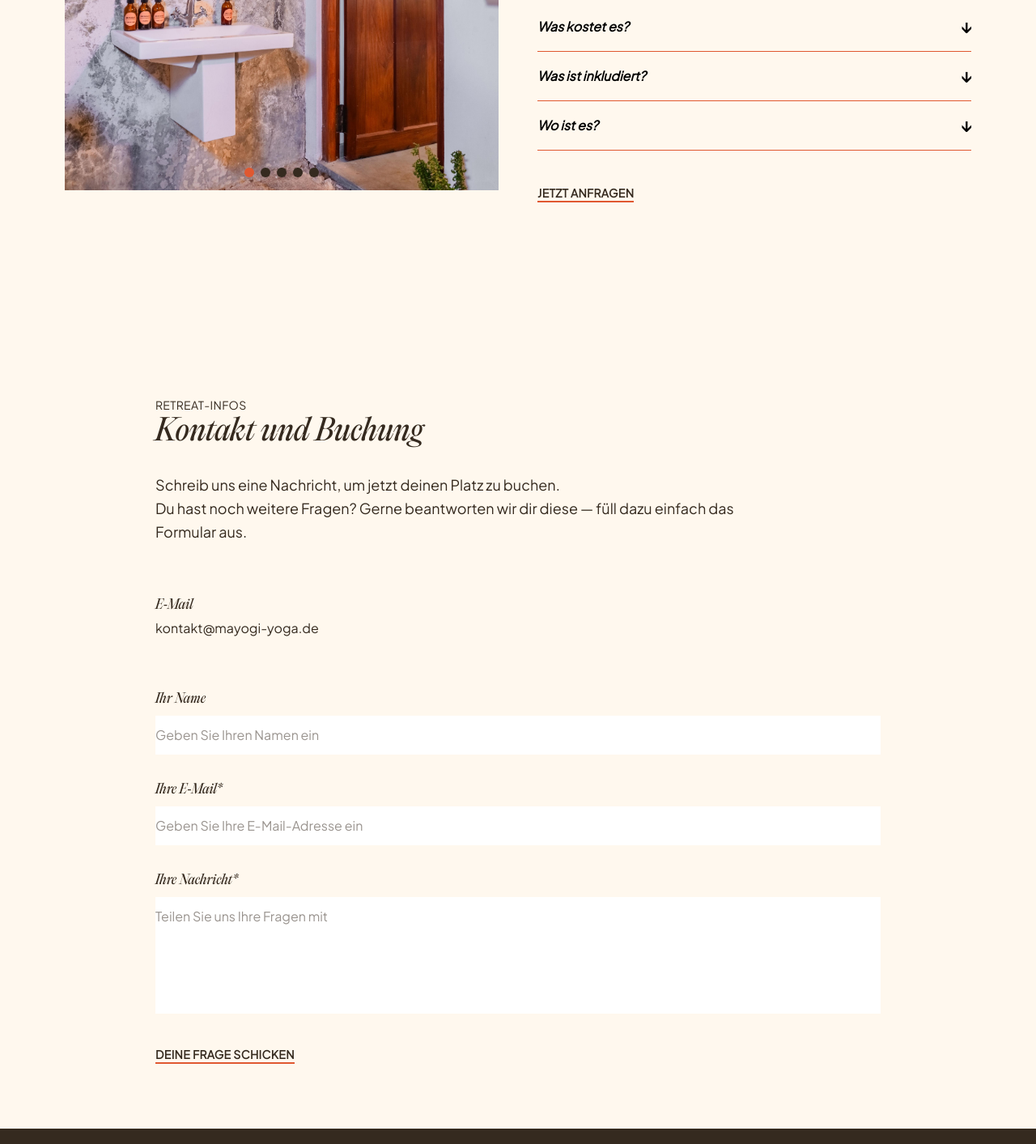
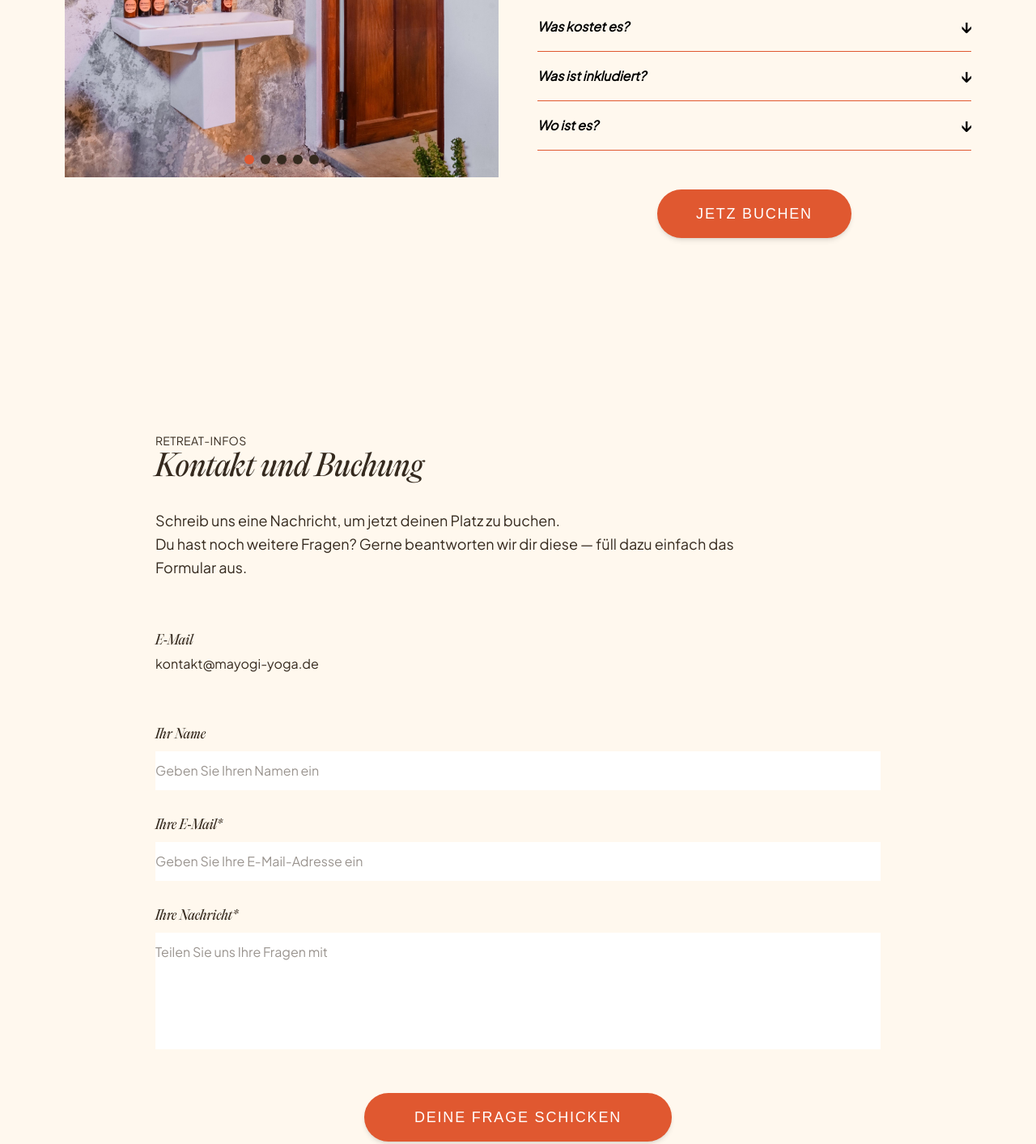
Before and after one commit to carmaretreats/retreats, an Astro site: page /retreats in a window 1280 px wide. Shown: the part 1516-2929 px from the top of the page at 81% size. Built offline with nearby package versions, Linux system fonts and the light colour scheme; Astro itself is replaced by a stand-in of ours; a web font is replaced by a local one.

Commit message:
Fix cta fixed size

```diff
--- a/src/components/CTA.astro
+++ b/src/components/CTA.astro
@@ -6,7 +6,7 @@ const {
 } = Astro.props;
 
 const base =
-  'inline-block rounded-full uppercase font-sora text-white tracking-widest text-base md:text-lg px-10 py-4 shadow-md transition-colors duration-300 focus:outline-none focus:ring-2 focus:ring-offset-2 focus:ring-offset-cream-bg';
+  'inline-block w-[240px] text-center rounded-full uppercase font-sora text-white tracking-widest text-base md:text-lg px-10 py-4 shadow-md transition-colors duration-300 focus:outline-none focus:ring-2 focus:ring-offset-2 focus:ring-offset-cream-bg';
 
 const colors = {
   brown: 'bg-[var(--color-paper-brown)] hover:bg-[#6f2f23] focus:ring-[var(--color-paper-brown)]',
--- a/src/components/Carousel.astro
+++ b/src/components/Carousel.astro
@@ -1,4 +1,4 @@
-<div class="w-full flex flex-col justify-center items-center">
+<div class="w-full flex flex-col justify-start items-center">
   <div
     class="max-w-4xl mx-auto relative"
     x-data="{ activeSlide: 0, slides: [
--- a/src/components/ContactSection.astro
+++ b/src/components/ContactSection.astro
@@ -62,12 +62,10 @@
       </div>
 
       <!-- Submit Button -->
-      <div>
-        <button
-          type="submit"
-          class="uppercase text-sm font-semibold tracking-wide border-b-2 border-accent-orange text-dark-brown hover:text-accent-orange transition-colors duration-200 font-sans"
-        >
-          Deine Frage schicken
+      <div class="flex justify-center pt-4">
+        <button type="submit"
+            class="inline-block w-[380px] text-center rounded-full uppercase font-sora text-white tracking-widest text-base md:text-lg px-10 py-4 shadow-md transition-colors duration-300 focus:outline-none focus:ring-2 focus:ring-offset-2 focus:ring-offset-cream-bg bg-[var(--color-accent-orange)] hover:bg-[#bb421d] focus:ring-[var(--color-accent-orange)]">
+            Deine Frage schicken
         </button>
       </div>
 
--- a/src/components/RetreatCard.astro
+++ b/src/components/RetreatCard.astro
@@ -2,6 +2,7 @@
 // Uses your Alpine.js components
 import Carousel from './Carousel.astro';
 import RoomAccordion from './RoomAccordion.astro';
+import Cta from './Cta.astro';
 ---
 
 <section class="bg-cream-bg text-dark-brown font-sans w-full px-4 py-16">
@@ -36,10 +37,8 @@ import RoomAccordion from './RoomAccordion.astro';
       </div>
 
       <!-- CTA BUTTON -->
-      <div class="pt-4">
-        <a href="#kontakt" class="inline-block border-b-2 border-accent-orange text-dark-brown font-semibold text-sm tracking-wide uppercase hover:text-accent-orange transition-all duration-200">
-          Jetzt Anfragen
-        </a>
+      <div class="flex justify-center pt-6">
+        <Cta />
       </div>
 
     </div>
```
